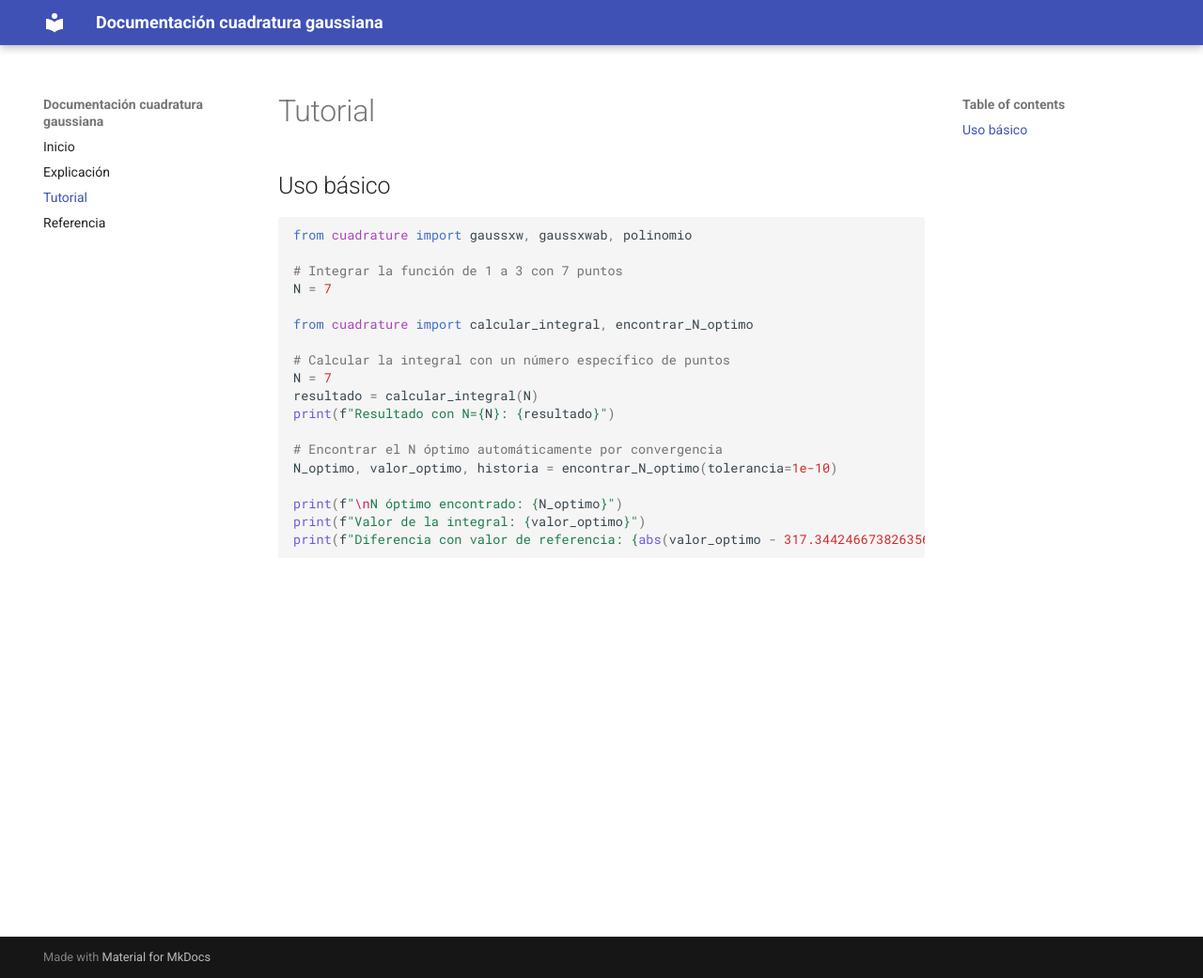
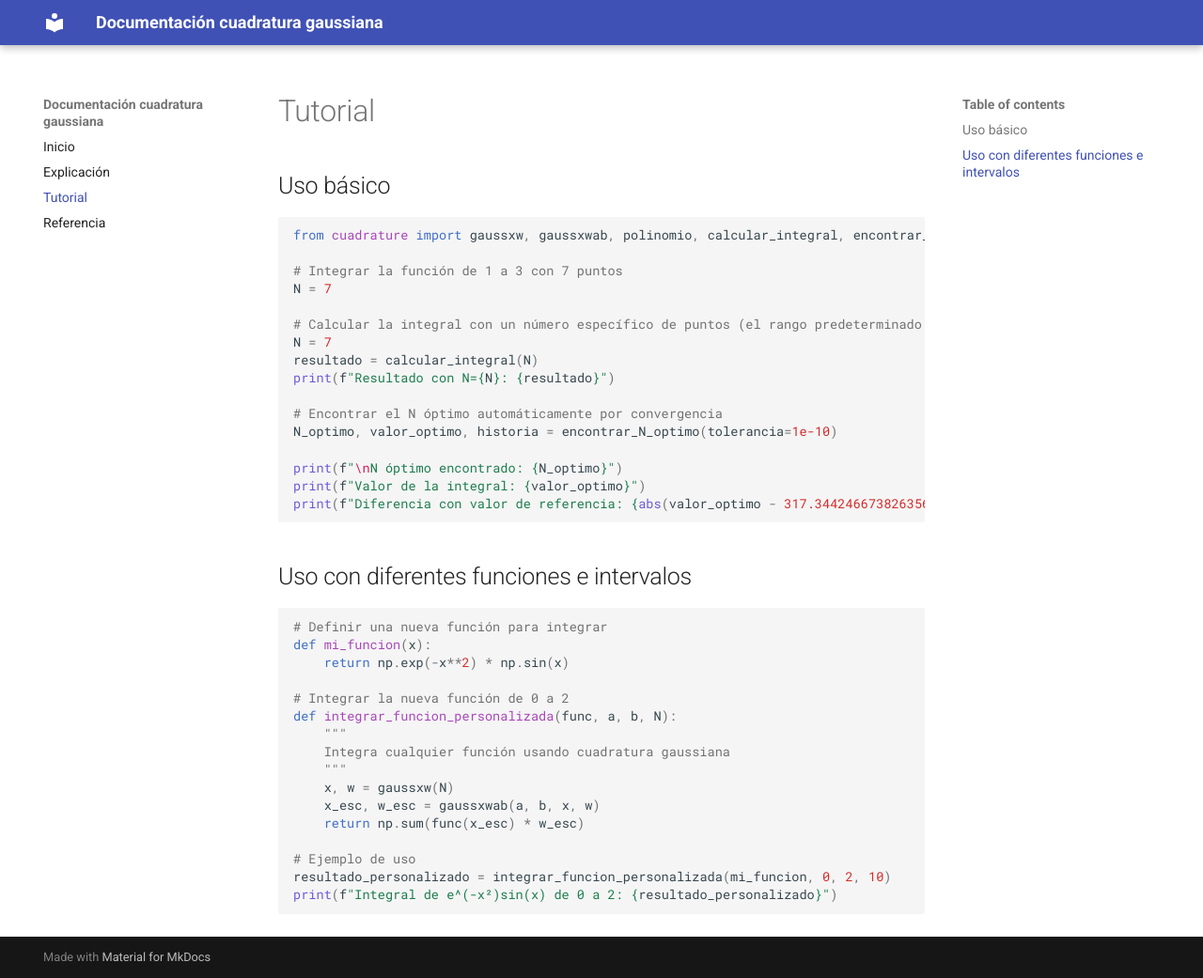
Before and after one commit to DnSalasAr/Documentaci-n-Cuadratura-Gaussiana, an MkDocs documentation site: the page built from docs/tutorials.md, in a window 1280 px wide and 1041 px high. Shown: the whole window at 94% size. Built offline with MkDocs 1.6.1 and Material for MkDocs 9.7.7, drawn with Linux system fonts in a browser that asks for light colours.

Commit message:
Terminando

````diff
--- a/docs/tutorials.md
+++ b/docs/tutorials.md
@@ -4,14 +4,12 @@
 
 ```python
 
-from cuadrature import gaussxw, gaussxwab, polinomio
+from cuadrature import gaussxw, gaussxwab, polinomio, calcular_integral, encontrar_N_optimo
 
 # Integrar la función de 1 a 3 con 7 puntos
 N = 7
 
-from cuadrature import calcular_integral, encontrar_N_optimo
-
-# Calcular la integral con un número específico de puntos
+# Calcular la integral con un número específico de puntos (el rango predeterminado es de 1 a 3)
 N = 7
 resultado = calcular_integral(N)
 print(f"Resultado con N={N}: {resultado}")
@@ -24,3 +22,22 @@ print(f"Valor de la integral: {valor_optimo}")
 print(f"Diferencia con valor de referencia: {abs(valor_optimo - 317.344246673826356)}")
 
 ```
+## Uso con diferentes funciones e intervalos
+```python
+# Definir una nueva función para integrar
+def mi_funcion(x):
+    return np.exp(-x**2) * np.sin(x)
+
+# Integrar la nueva función de 0 a 2
+def integrar_funcion_personalizada(func, a, b, N):
+    """
+    Integra cualquier función usando cuadratura gaussiana
+    """
+    x, w = gaussxw(N)
+    x_esc, w_esc = gaussxwab(a, b, x, w)
+    return np.sum(func(x_esc) * w_esc)
+
+# Ejemplo de uso
+resultado_personalizado = integrar_funcion_personalizada(mi_funcion, 0, 2, 10)
+print(f"Integral de e^(-x²)sin(x) de 0 a 2: {resultado_personalizado}")
+```
````
Also changed, not shown: docs/explanation.md (+4 -4 lines), docs/index.md (+4 -4 lines), site/explanation/index.html, site/index.html, site/reference/index.html, 1 other file.
